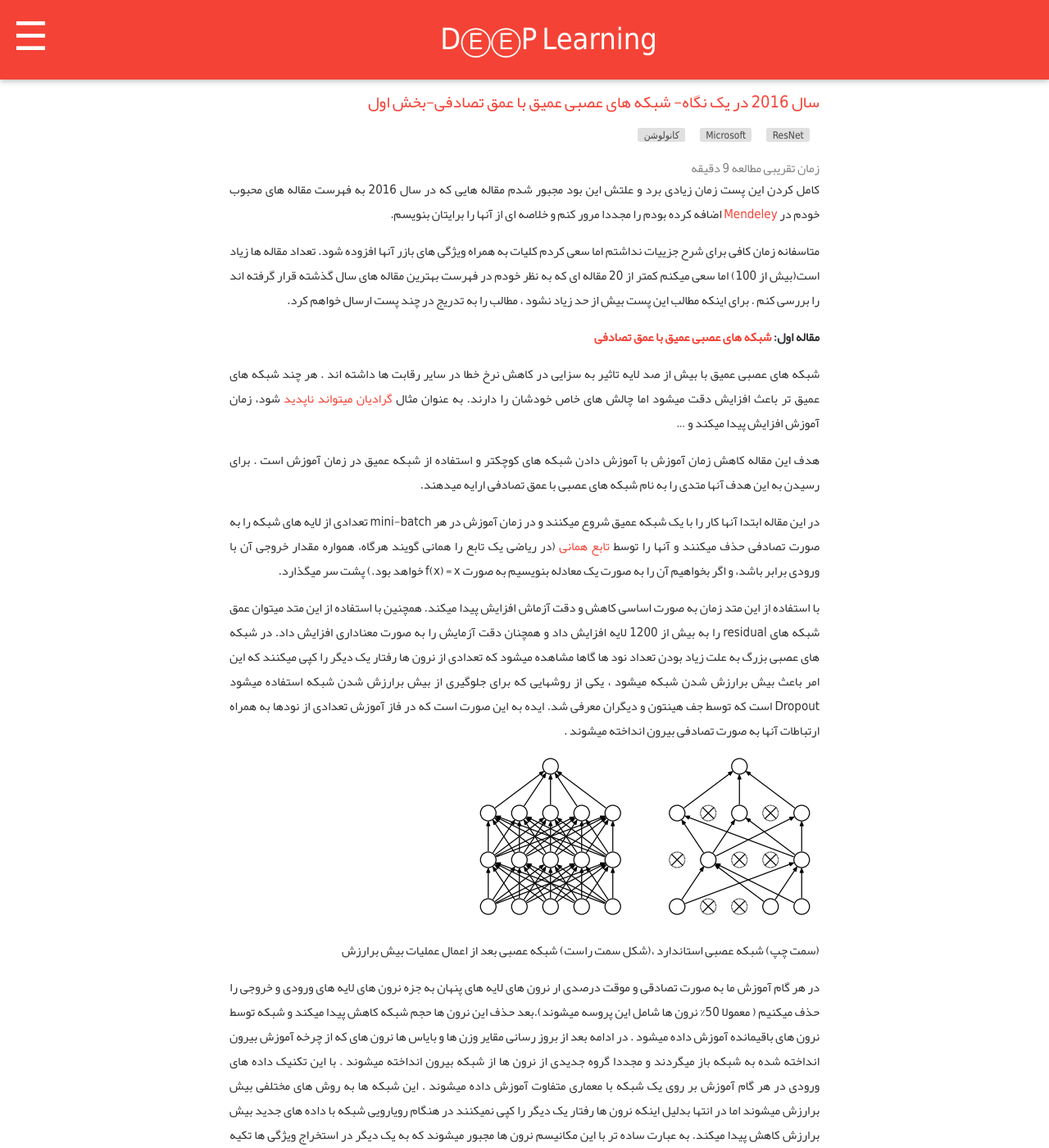
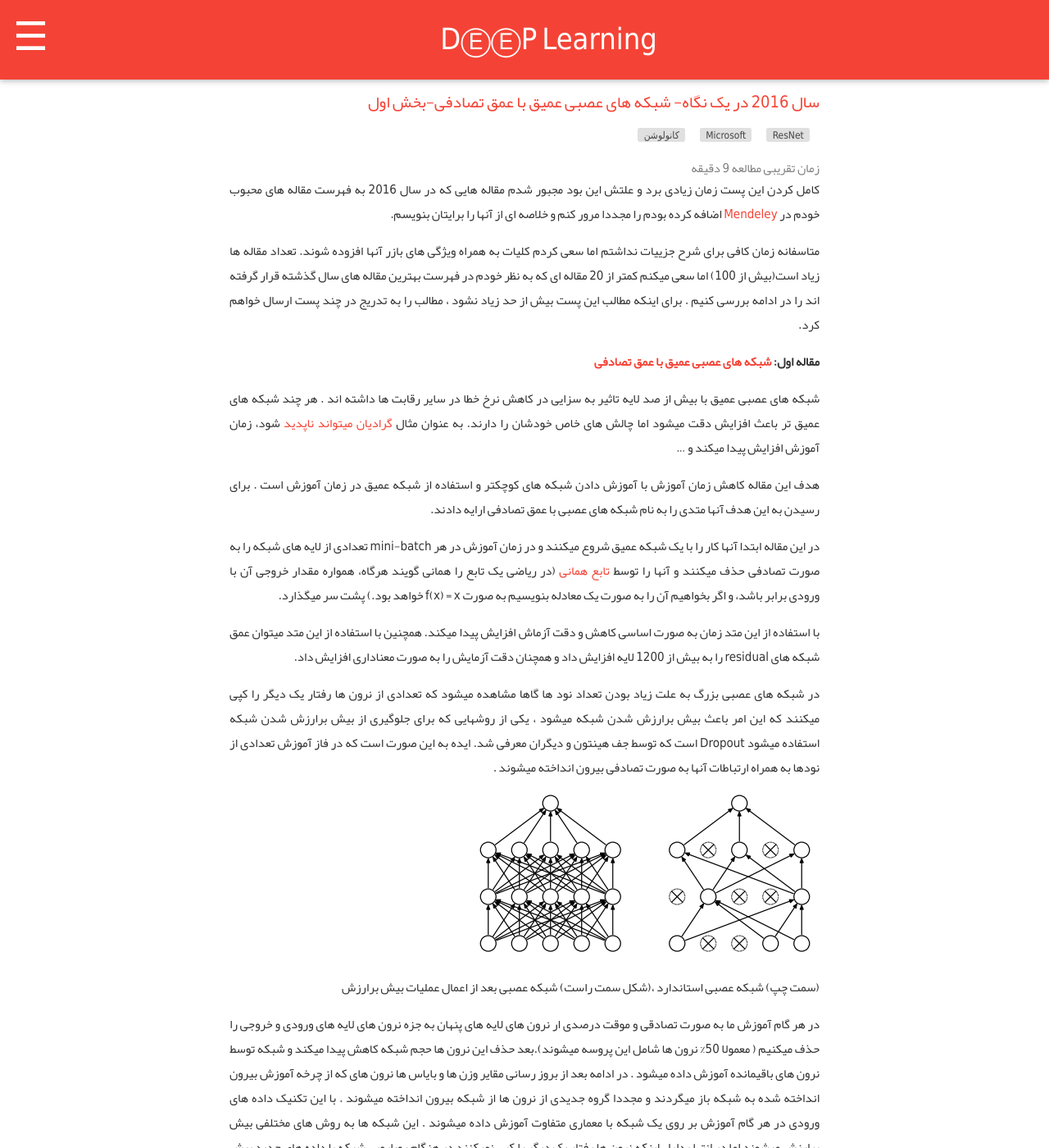
Before and after one commit to AlisterTA/alisterta.github.io, a Jekyll site: the page built from _posts/2017-07-13-سال 2016 در یک نگاه- شبکه های عصبی عمیق با عمق تصادفی-بخش اول.md, in a window 1280 px wide and 1400 px high. Shown: the whole window at 82% size. Built offline with Jekyll 4.4.1, drawn with Linux system fonts in a browser that asks for light colours; comment, search, counter and statistics services are not loaded; some of the changed lines change nothing that is shown; some of the changed text lies outside the part shown.

Commit message:
Update 2017-07-13-سال 2016 در یک نگاه- شبکه های عصبی عمیق با عمق تصادفی-بخش اول.md

```diff
--- a/_posts/2017-07-13-سال 2016 در یک نگاه- شبکه های عصبی عمیق با عمق تصادفی-بخش اول.md
+++ b/_posts/2017-07-13-سال 2016 در یک نگاه- شبکه های عصبی عمیق با عمق تصادفی-بخش اول.md
@@ -5,17 +5,18 @@
 ---
 کامل کردن این پست زمان زیادی برد و علتش این بود مجبور شدم مقاله هایی که در سال 2016 به فهرست مقاله های محبوب خودم در [Mendeley](https://www.mendeley.com/) اضافه کرده بودم را مجددا مرور کنم و خلاصه ای از آنها را برایتان بنویسم.
 
-متاسفانه زمان کافی برای شرح جزییات نداشتم اما سعی کردم کلیات به همراه ویژگی های بازر آنها افزوده شود. تعداد مقاله ها زیاد است(بیش از 100) اما سعی میکنم کمتر از 20 مقاله ای که به نظر خودم در فهرست بهترین مقاله های سال گذشته قرار گرفته اند را بررسی کنم . برای اینکه مطالب این پست بیش از حد زیاد نشود ، مطالب را به تدریج در چند پست ارسال خواهم کرد.
+متاسفانه زمان کافی برای شرح جزییات نداشتم اما سعی کردم کلیات به همراه ویژگی های بازر آنها افزوده شوند. تعداد مقاله ها زیاد است(بیش از 100) اما سعی میکنم کمتر از 20 مقاله ای که به نظر خودم در فهرست بهترین مقاله های سال گذشته قرار گرفته اند را در ادامه بررسی کنیم . برای اینکه مطالب این پست بیش از حد زیاد نشود ، مطالب را به تدریج در چند پست ارسال خواهم کرد.
 
 **مقاله اول: [شبکه های عصبی عمیق با عمق تصادفی](https://arxiv.org/abs/1603.09382)**
 
 شبکه های عصبی عمیق با بیش از صد لایه تاثیر به سزایی در کاهش نرخ خطا در سایر رقابت ها داشته اند . هر چند شبکه های عمیق تر باعث افزایش دقت میشود اما چالش های خاص خودشان را دارند. به عنوان مثال [گرادیان میتواند ناپدید](https://en.wikipedia.org/wiki/Vanishing_gradient_problem) شود،  زمان آموزش افزایش پیدا میکند و ...
 
-هدف این مقاله کاهش زمان آموزش با آموزش دادن شبکه های کوچکتر و استفاده از شبکه عمیق در زمان آموزش است . برای رسیدن به این هدف آنها متدی را به نام شبکه های عصبی با عمق تصادفی ارایه میدهند.
+هدف این مقاله کاهش زمان آموزش با آموزش دادن شبکه های کوچکتر و استفاده از شبکه عمیق در زمان آموزش است . برای رسیدن به این هدف آنها متدی را به نام شبکه های عصبی با عمق تصادفی ارایه دادند.
 
 در این مقاله ابتدا آنها کار را با یک شبکه عمیق شروع میکنند و در زمان آموزش در هر mini-batch تعدادی از لایه های شبکه را به صورت تصادفی حذف میکنند و آنها را توسط [تابع همانی](https://en.wikipedia.org/wiki/Identity_function) (در ریاضی یک تابع را همانی گویند هرگاه، همواره مقدار خروجی آن با ورودی برابر باشد، و اگر بخواهیم آن را به صورت یک معادله بنویسیم به صورت f(x) = x خواهد بود.) پشت سر میگذارد.
 
 با استفاده از این متد زمان به صورت اساسی کاهش و دقت آزماش افزایش پیدا میکند. همچنین با استفاده از این متد میتوان عمق شبکه های residual را به بیش از 1200 لایه افزایش داد  و همچنان دقت آزمایش را به صورت معناداری افزایش داد.
+
 در شبکه های عصبی بزرگ به علت زیاد بودن تعداد نود ها گاها مشاهده میشود که تعدادی از نرون ها رفتار یک دیگر را کپی میکنند که این امر باعث بیش برارزش شدن شبکه میشود ، یکی از روشهایی که برای جلوگیری از بیش برارزش شدن شبکه استفاده میشود Dropout  است که توسط جف هینتون و دیگران معرفی شد. ایده به این صورت است که در فاز آموزش تعدادی از نودها به همراه ارتباطات آنها به صورت تصادفی بیرون انداخته میشوند .
 
 ![_config.yml]({{ site.baseurl }}/images/12/1.png)
@@ -25,11 +26,12 @@
 در هر گام آموزش ما به صورت تصادقی و موقت درصدی ار نرون های لایه های پنهان به جزه نرون های لایه های ورودی و خروجی را حذف میکنیم ( معمولا 50% نرون ها شامل این پروسه میشوند).بعد حذف این نرون ها حجم شبکه کاهش پیدا میکند و شبکه توسط نرون های باقیمانده آموزش داده میشود . در ادامه بعد از بروز رسانی مقایر وزن ها و بایاس ها نرون های که از چرخه آموزش بیرون انداخته شده به شبکه باز میگردند و مجددا گروه جدیدی از نرون ها از شبکه بیرون انداخته میشوند .
 با این تکنیک داده های ورودی در هر گام آموزش بر روی یک شبکه با معماری متفاوت آموزش داده میشوند . این شبکه ها به روش های مختلفی بیش برارزش میشوند اما در انتها بدلیل اینکه نرون ها رفتار یک دیگر را کپی نمیکنند در هنگام رویارویی شبکه با داده های جدید بیش برارزش کاهش پیدا میکند. به عبارت ساده تر با این مکانیسم نرون ها مجبور میشوند که به یک دیگر در استخراج ویژگی ها تکیه نکند و هر زیر مجموعه از نرون ها قابلیت کلاسه بندی داده ها را داشته باشند.
 
-مادامی که حذف تصادفی تود های شبکه([Dropout](https://www.cs.toronto.edu/~hinton/absps/JMLRdropout.pdf)) منجر به کوچک تر شدن شبکه  به صورت افقی میشود، این متد باعث کاهش شبکه در مسیر عمودی میشود. در سال های اخیر گرایش بیشتر محقیق داده به افزایش تعداد لایه های برای افزایش دقت بوده است اما شبکه های خیلی عمق مشکلات ذیر را دارند:
+مادامی که حذف تصادفی نود های شبکه([Dropout](https://www.cs.toronto.edu/~hinton/absps/JMLRdropout.pdf)) منجر به کوچک تر شدن شبکه  به صورت افقی میشود، این متد باعث کاهش شبکه در مسیر عمودی میشود. در سال های اخیر گرایش بیشتر محقیق داده به افزایش تعداد لایه های برای افزایش دقت بوده است اما شبکه های خیلی عمق مشکلات ذیر را دارند:
 
 ![_config.yml]({{ site.baseurl }}/images/12/2.png)
 
 نادید شدن گرادیان : این یکی از مشکلات عمده شبکه های عصبی خیلی عمیق است . در فرآیند آموزش گرادیان خروجی شبکه نسبت به پارامتر های موجود در لایه های ابتدایی بسیار کوچک میشود که باعث کند شدن آموزش یا متوقف شدن آن میشود . متد های زیادی برای کاهش تاثیر آن در عمل وجود دارند، به عنوان مثال [careful initialization](http://www-prima.imag.fr/jlc/Courses/2016/PRML/XavierInitialisation.pdf), [hidden layer supervision](https://arxiv.org/abs/1409.5185), [Batch Normalization](https://arxiv.org/abs/1502.03167)
+
 کاهش استفاده مجدد از ویژگی ها : این مشکل در واقع مشابه مشکل قبلی است با این تفاوت که در انتشار رو به جلو اتفاق می افتد. ویژگی هایی که در لایه هایی ابتدایی محاسبه شده اند با ضرب در تعداد زیادی از وزن ها در لایه های میانی از بین میروند.
 
 آفزایش زمان آموزش شبکه با عمقتر شدن شبکه : زمان Forward pass و  backward pass به صورت خطی با افزایش عمق شبکه افزایش پیدا میکنند. حتی در یک کامپیوتر مدرن امروزی یا چندین GPU پیشرفته مدلی 152 لایه ای ResNet نیاز به چند هفته برای آموزش بر روی پایگاه داده Imagenet دارد.
@@ -40,11 +42,11 @@
 
 ![_config.yml]({{ site.baseurl }}/images/12/3.png)
 
-به عبارت دیگر ورودی های یک لایه پایین تر برای لایه های بعدی قابل دسترس است و تفائت آنها این است که شبکه Residual  مایکروسافت هنگامی به به عکس اعمال میشود از لایه های کانولوشن در ساختار خودش استفاده میکند.
+به عبارت دیگر ورودی های یک لایه پایین تر برای لایه های بعدی قابل دسترس است و تفاوت آنها این است که شبکه Residual  مایکروسافت هنگامی بر روی عکس اعمال میشود از لایه های کانولوشن در ساختار خودش استفاده میکند.
 
 ایده اصلی یک بلاک residual این است که ودودی توسط یک بلاک کانولوشن(مجموعه ای از توابع فعال ساز ، کانولوشن ، batch normalization) پردازش میشود ، نتیجه این تبدیلات یک تابع `F(x)` تولید میکند . نتیجه این تابع با ورودی لایه قبل جمع میشود . نویسنده مقاله اعتقاد دارد بهینه سازی بلاک residual نسبت به از معماری های قبلی ساده تر است  از طرفی این ساختار به ما این امکان را میدهد که شبکه هایی با تعداد لایه های بسیار بیشتر بدون نگرانی از دست دادن گرادیان را ایجاد کنیم .
 
-یکی از مشکلات عمده شبکه های کانولوشن سنتی این است که با افزایش تعداد لایه ها گرادیان لایه های ابتدایی ناپدید میشود اما این شبکه این مشکل را به ساده ترین شکل ممکن حل میکند. در یک شبکه سنتی تابع فعال ساز در یک لایه به صورت `y = f(x)`  تعریف میشود. بطوریکه `f(x)` مجموعه بلاک کانولوشن ما است. در فرآیند آموزش هنکامی که در حال بروز رسانی پارامتر ها هستیم گرادیان همیشه از میان تابع `f(x)` عبور میکند که به علت اعمال تبدیلات غیر خطی میتواند مشکل ساز شود. در شبکه ResNet این تابع به صورت این میباشد: `y = f(x) + x`
+یکی از مشکلات عمده شبکه های کانولوشن سنتی این است که با افزایش تعداد لایه ها گرادیان لایه های ابتدایی ناپدید میشود اما این شبکه این مشکل را به ساده ترین شکل ممکن حل میکند. در یک شبکه سنتی تابع فعال ساز در یک لایه به صورت `y = f(x)`  تعریف میشود. بطوریکه `f(x)` مجموعه بلاک کانولوشن ما است. در فرآیند آموزش هنکامی که در حال بروز رسانی پارامتر ها هستیم، گرادیان همیشه از میان تابع `f(x)` عبور میکند که به علت اعمال تبدیلات غیر خطی میتواند مشکل ساز شود. در شبکه ResNet این تابع به صورت این میباشد: `y = f(x) + x`
 
 عبارت `+x` در انتهای این این معادله در واقع یک میانبر است . این عبارت به گرادیان این اجازه را میدهد که به صورت مستقیم از آن عبور کند. با سوار کردن این لایه ها بر روی یک دیگر گرادیان میتواند به عبارتی از روی این لایه ها بدودن ناپدید شدن پرش کند و به لایه های ابتدایی برسد .
 
@@ -68,7 +70,7 @@
 
 ![_config.yml]({{ site.baseurl }}/images/12/8.png)
 
-در مقاله ذکر شده است در صورتی که مقدار ابر پارامتر `pL=0.5` باشد زمان آموزش 25 درصد ، و در صورتی که `pL=0.2` باشد زمان 40 ئرصئ کاهش پیدا میکند. در فرآیند آزمایش مشابه Dropout از تمامی لایه ها استفاده میشود .
+در مقاله ذکر شده است در صورتی که مقدار ابر پارامتر `pL=0.5` باشد زمان آموزش 25 درصد ، و در صورتی که `pL=0.2` باشد زمان 40 درصد کاهش پیدا میکند. در فرآیند آزمایش مشابه Dropout از تمامی لایه ها استفاده میشود .
 
 نتایج بر روی دیتاست CIFAR-10 نشان میدهد که نرخ خطا با این روش از 6.41 درصد به 5.23 درصد کاهش پیدا کرده است.سایر نتایج در مقاله ذکر شده است که شامل مقایسه زمان آموزش بر روی دیتاست های مختلف، نمودار آموزش و ... میباشند که در این پست آورده نشده اند.
 
```
